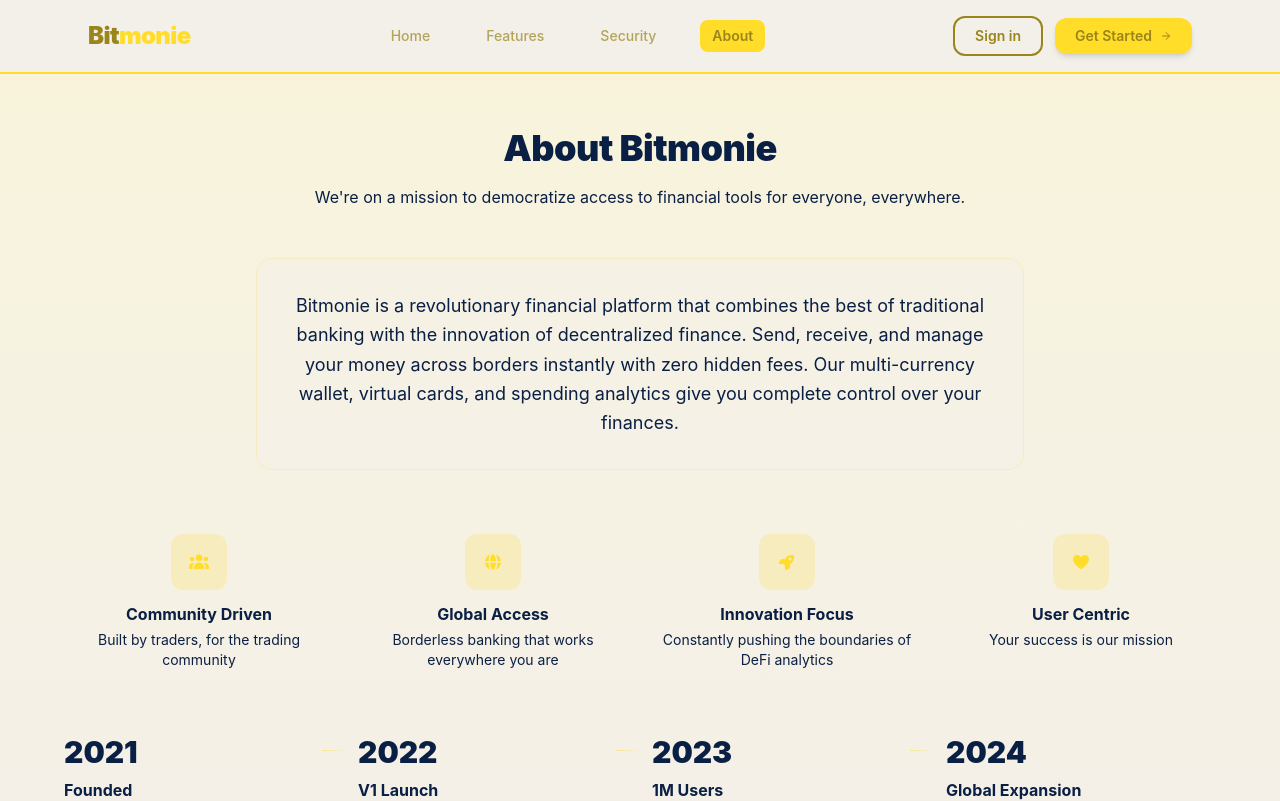
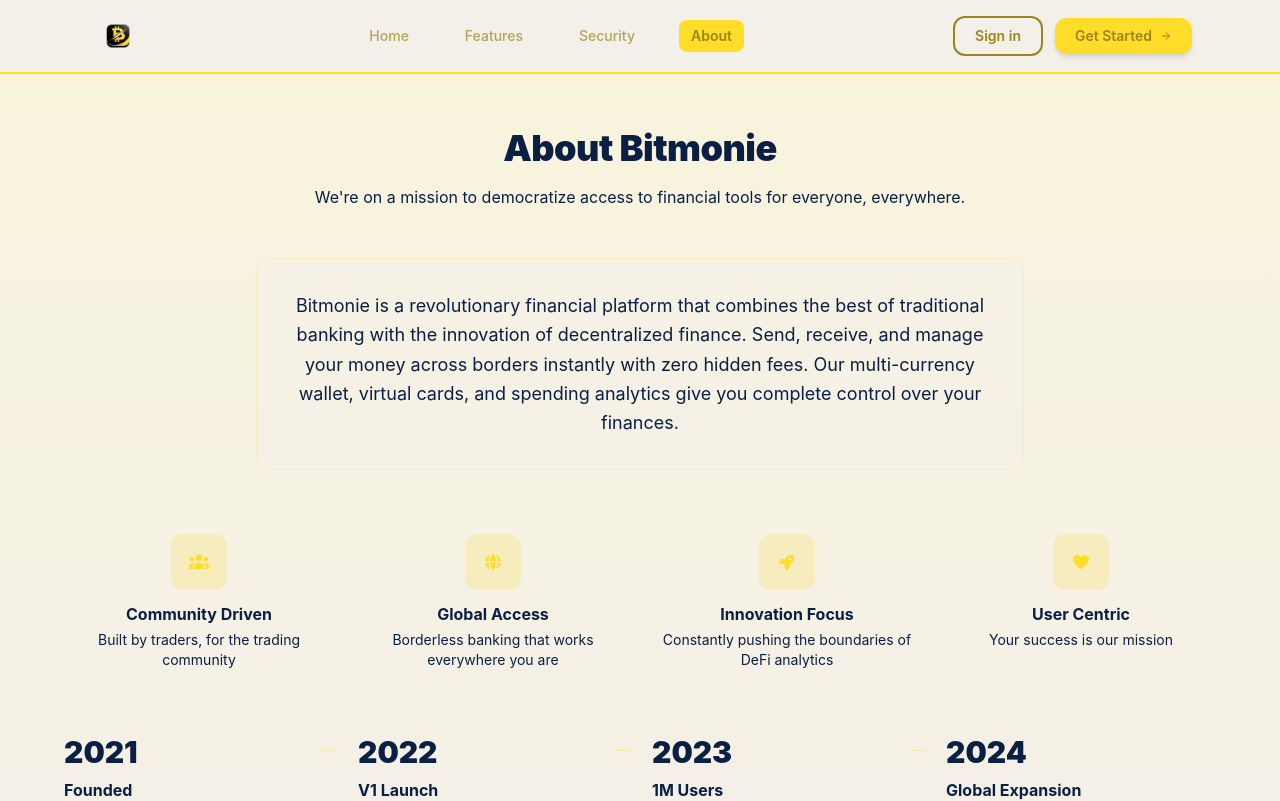
Before and after one commit to nwoemma/bitmonie, a React (Vite) app: page /about in a window 1280 px wide. Shown: the top 801 px of the page. Built offline with nearby package versions, Linux system fonts and the light colour scheme.

Commit message:
new commits

```diff
--- a/src/components/core/Navbar.tsx
+++ b/src/components/core/Navbar.tsx
@@ -2,7 +2,7 @@
 import { Link, useLocation } from 'react-router-dom';
 import { HiMenu, HiX } from 'react-icons/hi';
 import { FiArrowRight } from 'react-icons/fi';
-
+import logo from '../../assets/logo.png';
 const navLinks = [
   { label: 'Home', path: '/' },
   { label: 'Features', path: '/features' },
@@ -19,10 +19,13 @@
       <div className="max-w-6xl mx-auto px-6 py-4 flex items-center justify-between">
 
         {/* Logo */}
-        <Link to="/" className="text-2xl font-black text-tertiary tracking-tight">
-          Bit<span className="text-primary">monie</span>
+        <Link to="/" className="flex items-center">
+          <img
+            src={logo}
+            alt="Bitmonie"
+            className="h-10 w-auto"
+          />
         </Link>
-
         {/* Desktop Links */}
         <div className="hidden md:flex items-center gap-8">
           {navLinks.map((item) => (
```
Also changed, not shown: src/assets/logo.png.
